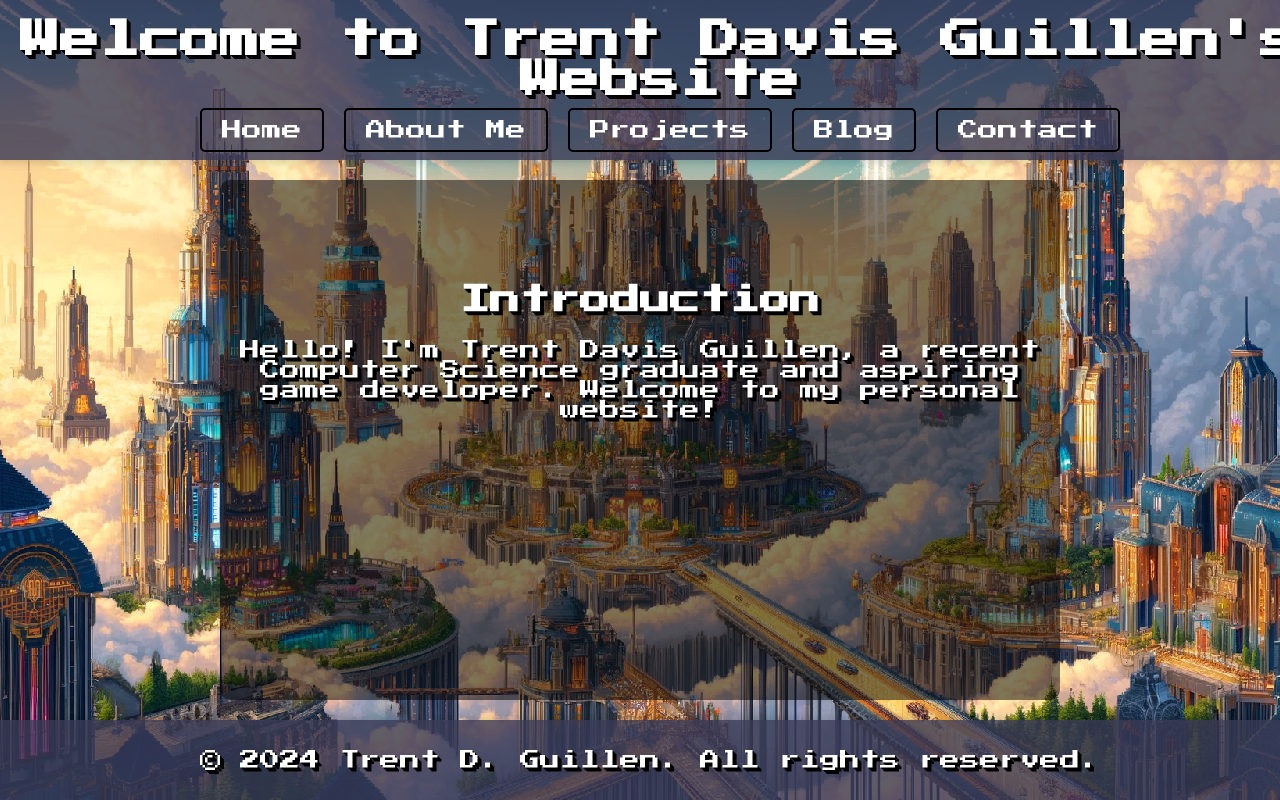
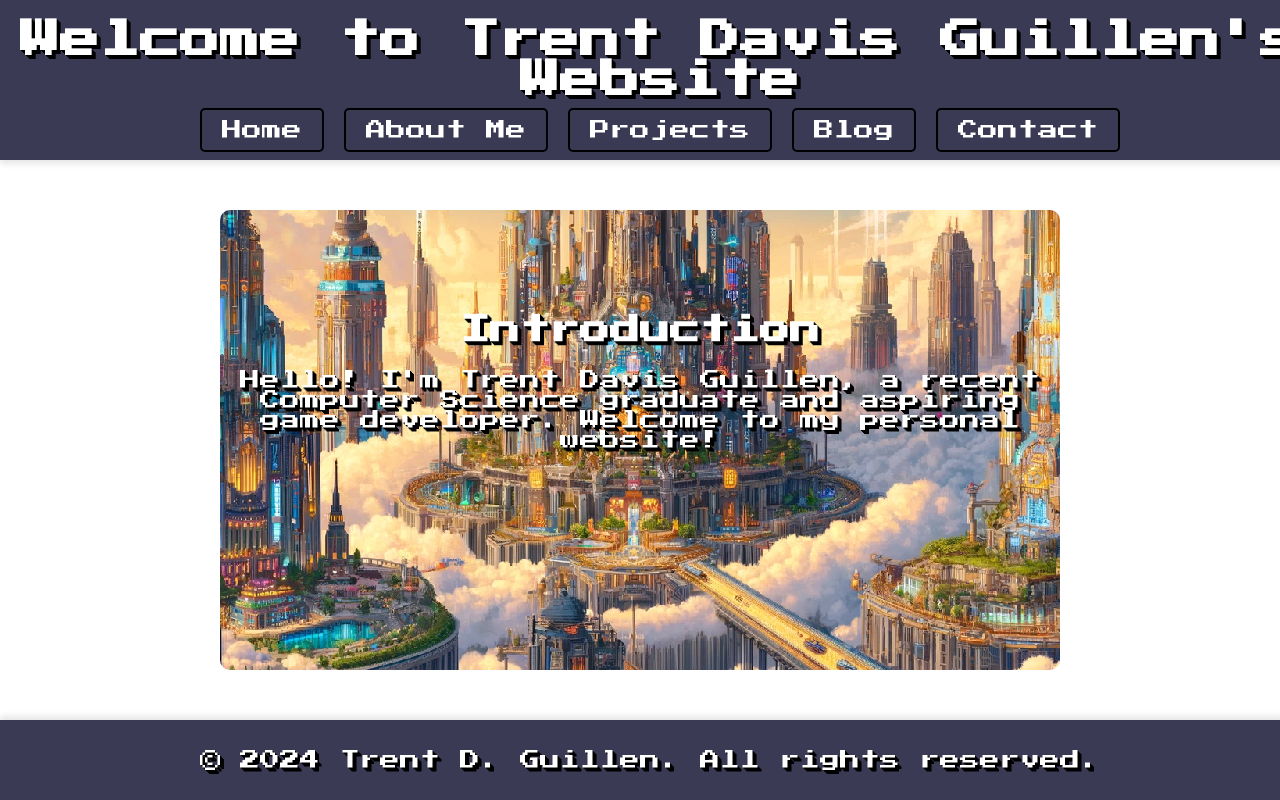
Before and after one commit to thetent1/Website, a plain HTML site: page index.html in a window 1280 px wide. Shown: the top 800 px of the page. Drawn offline with Linux system fonts and the light colour scheme.

Commit message:
Update styles.css

```diff
--- a/styles.css
+++ b/styles.css
@@ -1,27 +1,25 @@
 /* Base styles */
 body {
     font-family: 'Press Start 2P', cursive;
-    background: url('images/retrocity3.png') no-repeat center center fixed;
-    background-size: cover;
     color: #fff;
     text-align: center;
     padding: 0;
     margin: 0;
     font-size: 16px;
-    min-height: 100vh; /* Ensures body takes full viewport height */
     display: flex;
     flex-direction: column;
+    min-height: 100vh; /* Ensures body takes full viewport height */
 }
 
 /* Header styles */
 header {
-    background-color: rgba(58, 58, 85, 0.8);
+    background-color: #3a3a55;
     padding: 20px;
     width: 100%;
-    box-shadow: 0 4px 6px rgba(0, 0, 0, 0.1);
     position: sticky; /* Makes header stick to the top */
     top: 0;
     z-index: 1000;
+    box-shadow: 0 4px 6px rgba(0, 0, 0, 0.1);
 }
 
 header h1 {
@@ -58,19 +56,23 @@ nav ul li a:hover {
 
 /* Main content styles */
 main {
-    padding: 80px 20px; /* Adjusted padding to account for fixed header */
-    background-color: rgba(0, 0, 0, 0.5);
+    background: url('images/retrocity3.png') no-repeat center center fixed;
+    background-size: cover;
+    flex: 1; /* Allows the main content to expand and push footer to the bottom */
+    padding: 80px 20px; /* Adjusted padding for header */
     border-radius: 10px;
-    margin: 20px auto;
+    margin: 50px auto;
     max-width: 800px;
-    flex: 1; /* Allows the main content to expand and push footer to the bottom */
+    background-color: rgba(0, 0, 0, 0.5); /* Added background color for contrast */
 }
 
 /* Footer styles */
 footer {
-    background-color: rgba(58, 58, 85, 0.8);
+    background-color: #3a3a55;
     padding: 10px;
     width: 100%;
+    position: relative;
+    bottom: 0;
     box-shadow: 0 -4px 6px rgba(0, 0, 0, 0.1);
     text-align: center;
 }
```
